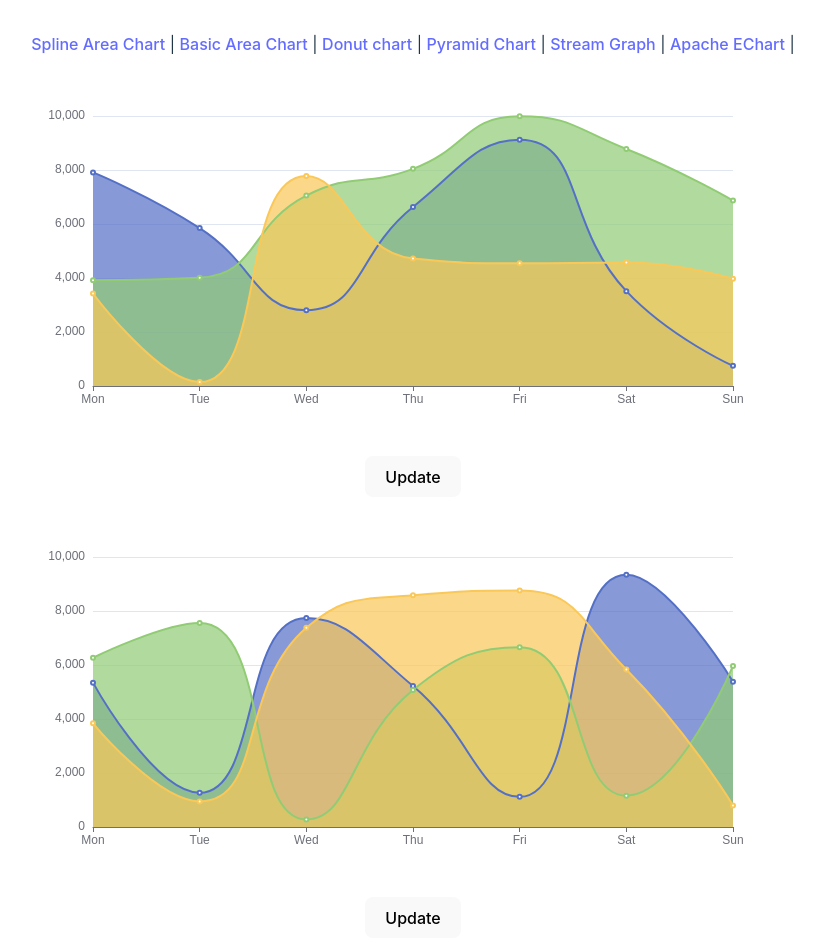
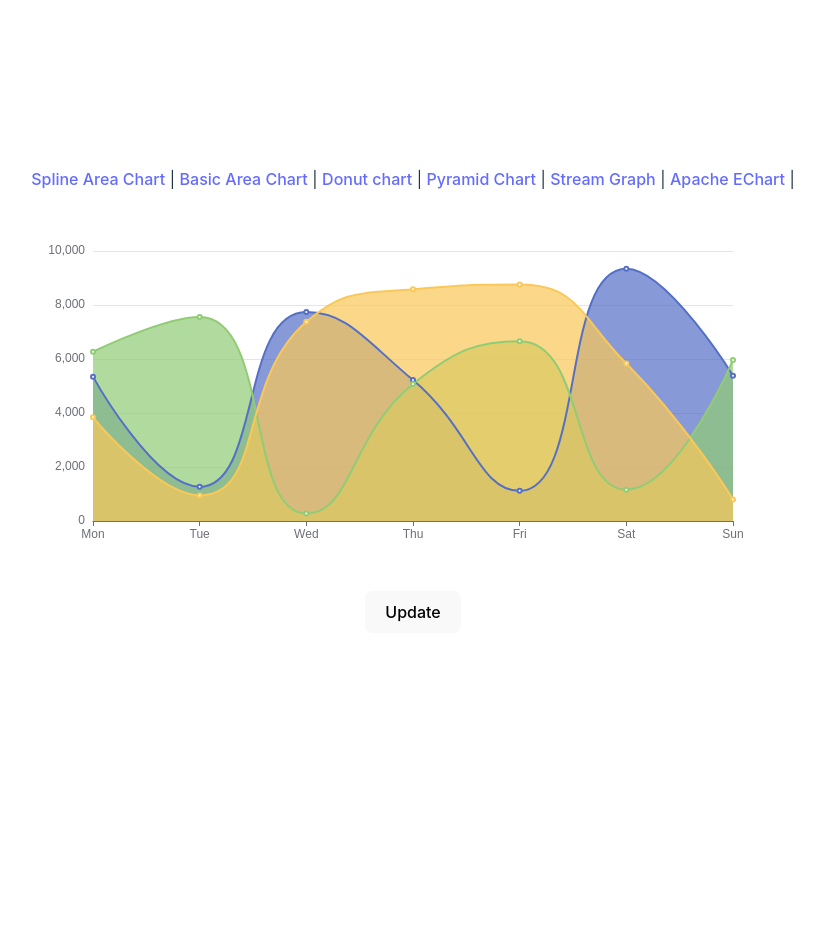
Before and after one commit to sseidmed/vue-apache-echart-example, a Vue app: page / in a window 1280 px wide. Shown: the top 952 px of the page, without its empty margins (227-1051 px from the left). After the commit the page ends 800 px from the top, so only its background shows below. Built offline with nearby package versions, Linux system fonts and the light colour scheme.

Commit message:
remove the child component

```diff
--- a/src/App.vue
+++ b/src/App.vue
@@ -8,11 +8,10 @@ import SplineAreaChart from './components/SplineAreaChart.vue'
     <router-link to="/area">Basic Area Chart</router-link> |
     <router-link to="/donut">Donut chart</router-link> |
     <router-link to="/pyramid">Pyramid Chart</router-link> |
-    <router-link to="/apache">Stream Graph</router-link> |
+    <router-link to="/stream">Stream Graph</router-link> |
     <router-link to="/apache">Apache EChart</router-link> |
   </div>
   <router-view/>
-  <SplineAreaChart />
 </template>
 
 <style scoped>
```
